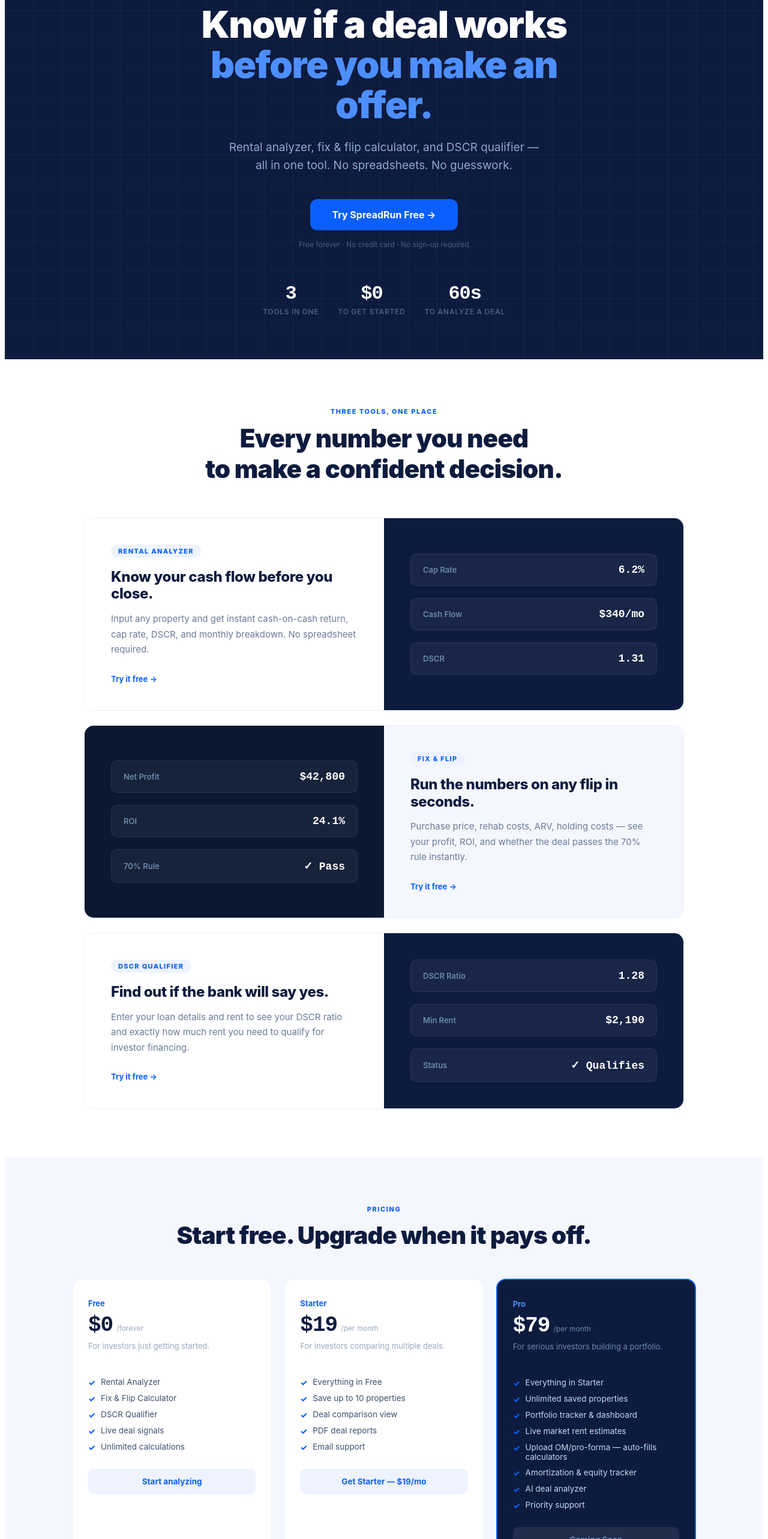
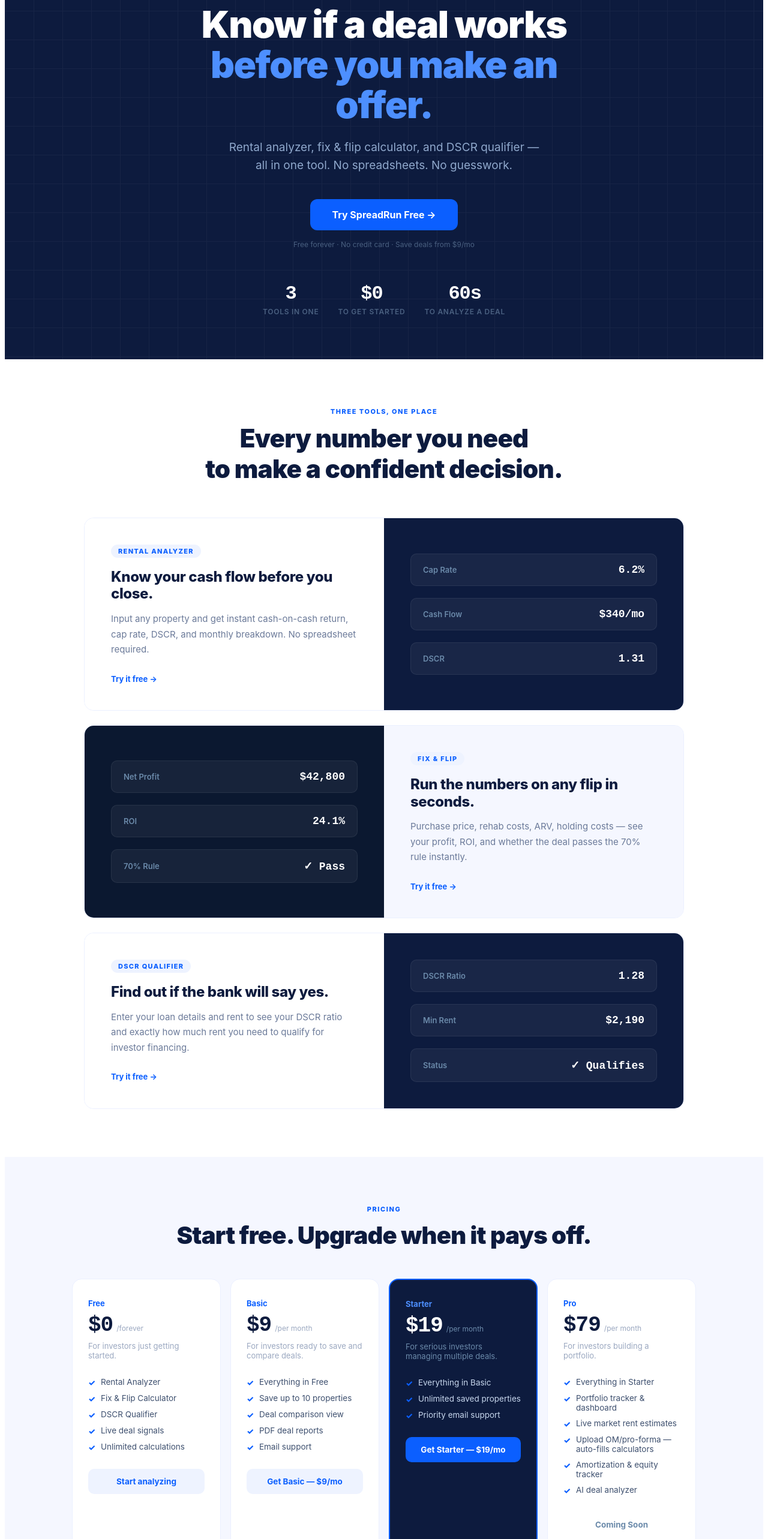
Before and after one commit to zannettidigitalassets-spec/spreadrun, a React (Vite) app: page / in a window 1280 px wide. Shown: the part 234-2800 px from the top of the page at 60% size. Built offline with nearby package versions, Linux system fonts and the light colour scheme.

Commit message:
Update Landing.jsx

```diff
--- a/src/Landing.jsx
+++ b/src/Landing.jsx
@@ -3,6 +3,7 @@
 import { useAuth, useSubscription } from "./Auth.jsx";
 import { setPageMeta, PAGE_META } from "./seo.js";
 
+const BASIC_CHECKOUT_URL = "https://buy.stripe.com/eVq8wR6JcaZ8aSLguB5J601";
 const STARTER_CHECKOUT_URL = "https://buy.stripe.com/00w28t3x0ffo7Gzfqx5J600";
 
 const METRICS = [
@@ -66,10 +67,10 @@
     disabled: false,
   },
   {
-    tier: "Starter",
-    price: "$19",
+    tier: "Basic",
+    price: "$9",
     period: "per month",
-    desc: "For investors comparing multiple deals.",
+    desc: "For investors ready to save and compare deals.",
     features: [
       "Everything in Free",
       "Save up to 10 properties",
@@ -77,29 +78,42 @@
       "PDF deal reports",
       "Email support",
     ],
+    cta: "Get Basic — $9/mo",
+    href: BASIC_CHECKOUT_URL,
+    highlight: false,
+    disabled: false,
+  },
+  {
+    tier: "Starter",
+    price: "$19",
+    period: "per month",
+    desc: "For serious investors managing multiple deals.",
+    features: [
+      "Everything in Basic",
+      "Unlimited saved properties",
+      "Priority email support",
+    ],
     cta: "Get Starter — $19/mo",
     href: STARTER_CHECKOUT_URL,
-    highlight: false,
+    highlight: true,
     disabled: false,
   },
   {
     tier: "Pro",
     price: "$79",
     period: "per month",
-    desc: "For serious investors building a portfolio.",
+    desc: "For investors building a portfolio.",
     features: [
       "Everything in Starter",
-      "Unlimited saved properties",
       "Portfolio tracker & dashboard",
       "Live market rent estimates",
       "Upload OM/pro-forma — auto-fills calculators",
       "Amortization & equity tracker",
       "AI deal analyzer",
-      "Priority support",
     ],
     cta: "Coming Soon",
     href: null,
-    highlight: true,
+    highlight: false,
     disabled: true,
   },
 ];
@@ -194,8 +208,8 @@
         }
         .sr-pricing-grid {
           display: grid;
-          grid-template-columns: repeat(3, 1fr);
-          gap: 20px;
+          grid-template-columns: repeat(4, 1fr);
+          gap: 16px;
         }
         .sr-soon-grid {
           display: grid;
@@ -372,10 +386,10 @@
               </a>
               <div style={{ marginTop: 16, fontSize: 12, color: "#4A6080" }}>
                 {user && isStarter
-                  ? "✓ You're a Starter member · Save deals, compare, and export PDFs"
+                  ? "✓ You're a Starter member · Unlimited saves, comparison, and PDF exports"
                   : user
                   ? "You're signed in · Upgrade to save and compare deals"
-                  : "Free forever · No credit card · No sign-up required"}
+                  : "Free forever · No credit card · Save deals from $9/mo"}
               </div>
             </>
           )}
```
